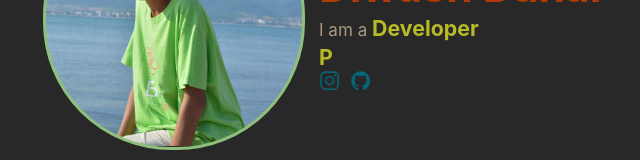
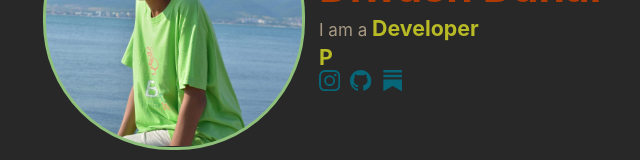
Before and after one commit to Diwash-101/PersonalWebsite, a React (Create React App) app: page / in a window 1280 px wide. Shown: the part 272-432 px from the top of the page, without its empty margins (213-853 px from the left). Built offline with nearby package versions, Linux system fonts and the light colour scheme.

Commit message:
updated to react-icons and added substack to the footer links

```diff
--- a/package.json
+++ b/package.json
@@ -8,6 +8,7 @@
     "@testing-library/user-event": "^13.5.0",
     "react": "^18.2.0",
     "react-dom": "^18.2.0",
+    "react-icons": "^5.6.0",
     "react-scripts": "5.0.1",
     "web-vitals": "^2.1.4"
   },
--- a/src/App.css
+++ b/src/App.css
@@ -72,13 +72,13 @@
 .footer {
   left: 0;
 }
-ion-icon {
+.icon {
   color: var(--faded_blue);
   font-size: calc(min(20vw, 60vh) / 12);
   margin-right: 10px;
   bottom: 0%;
 }
-ion-icon:hover {
+.icon:hover {
   color: var(--faded_green);
 }
 
@@ -130,7 +130,7 @@ ion-icon:hover {
     font-size: calc(min(20vw, 60vh) / 4);
     overflow: hidden;
   }
-  ion-icon {
+  .icon {
     font-size: calc(min(20vw, 60vh) / 6);
   }
   .ltext {
--- a/src/App.js
+++ b/src/App.js
@@ -1,4 +1,6 @@
 import "./App.css";
+import { IconContext } from "react-icons";
+import { BsSubstack, BsGithub, BsInstagram } from "react-icons/bs";
 import MainText from "./js/MainText.js";
 
 function App() {
@@ -21,14 +23,27 @@ function App() {
             target="_blank"
             rel="noopener noreferrer"
           >
-            <ion-icon name="logo-instagram"></ion-icon>
+            {/* <ion-icon name="logo-instagram"></ion-icon> */}
+            <BsInstagram className="icon" />
           </a>
           <a
             href="https://github.com/Diwash-101"
             target="_blank"
             rel="noopener noreferrer"
           >
-            <ion-icon name="logo-github"></ion-icon>
+            {/* <ion-icon name="logo-github"></ion-icon> */}
+            <IconContext.Provider value={{ classname: "icon" }}>
+              <BsGithub className="icon" />
+            </IconContext.Provider>
+          </a>
+          <a
+            href="https://dahaldiwash.substack.com/profile"
+            target="_blank"
+            rel="noopener noreferrer"
+          >
+            <IconContext.Provider value={{ classname: "icon" }}>
+              <BsSubstack className="icon" />
+            </IconContext.Provider>
           </a>
         </div>
       </div>
```
Also changed, not shown: src/logo.svg (deleted), 1 other file (tests, documents, lock files or other folders).
